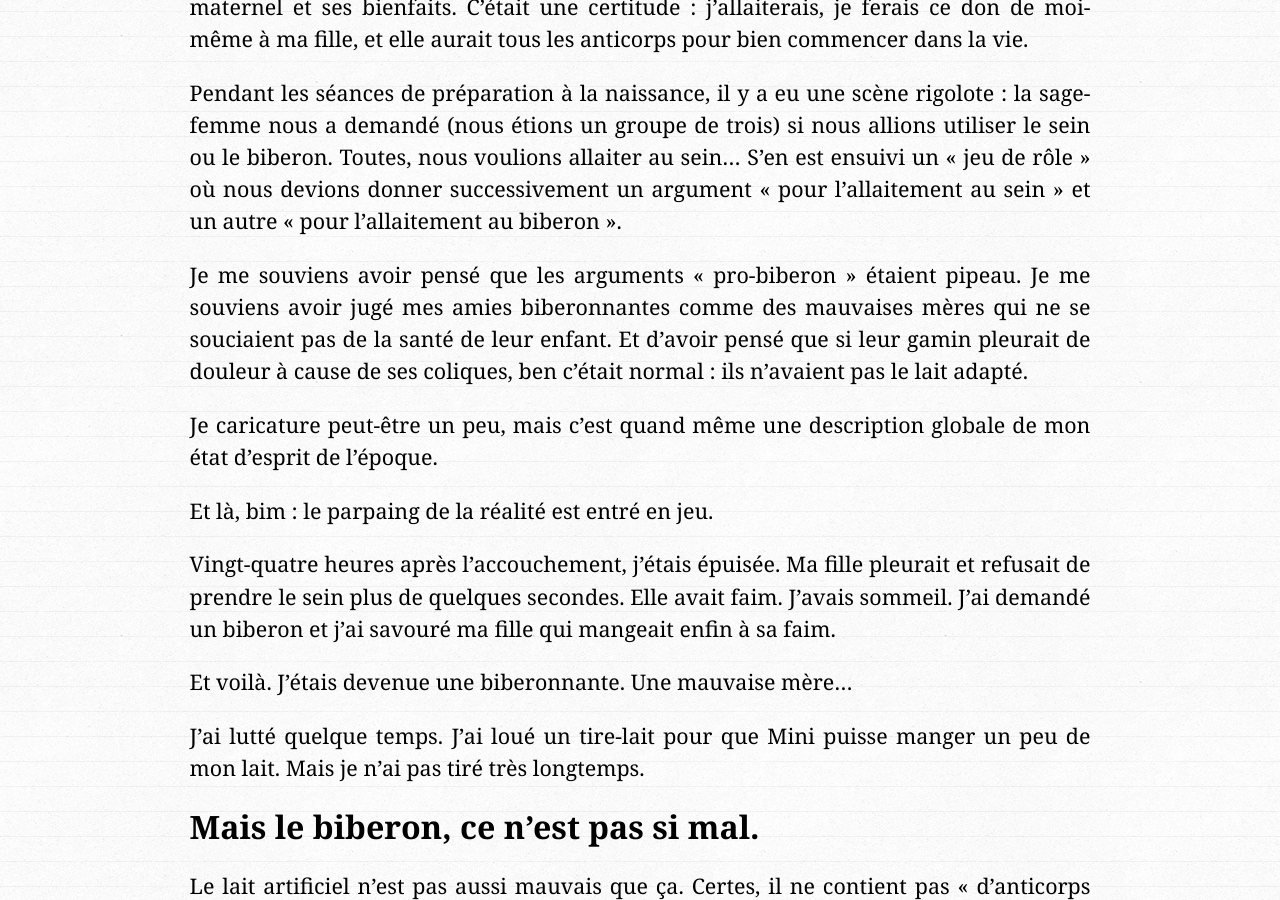
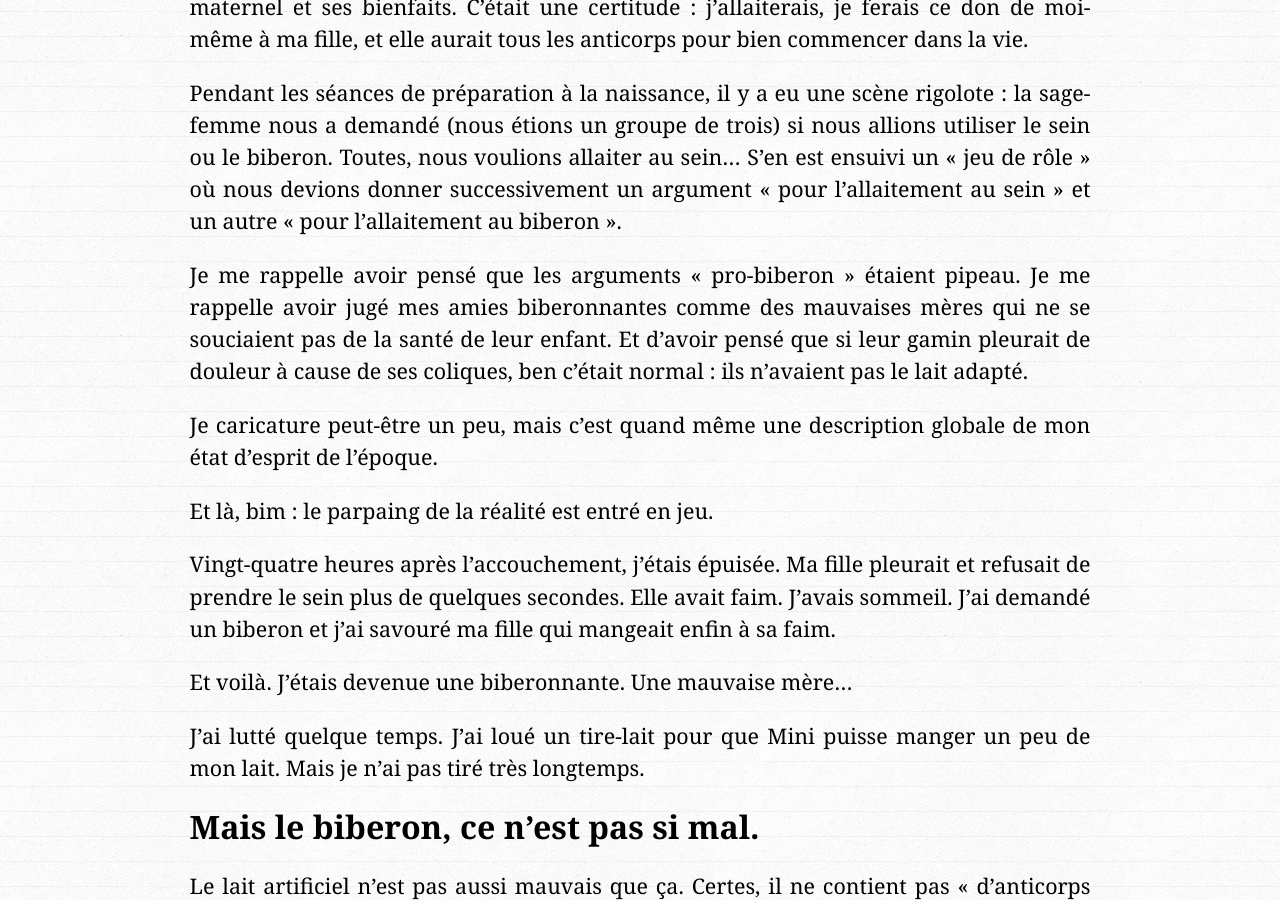
Before and after one commit to tut-tuuut/tut-tuuut.github.io, a Jekyll site: the page built from _posts/2014-05-03-sein-biberon.md, in a window 1280 px wide and 900 px high, scrolled down 399 px. Built offline with Jekyll 4.4.1, drawn with Linux system fonts in a browser that asks for light colours; Markdown is read by kramdown in place of the engine named in the settings.

Commit message:
Mod: fix wrong verb

```diff
--- a/_posts/2014-05-03-sein-biberon.md
+++ b/_posts/2014-05-03-sein-biberon.md
@@ -10,7 +10,7 @@ Quand j’étais enceinte, et même avant, je lisais pas mal de littérature sur
 
 Pendant les séances de préparation à la naissance, il y a eu une scène rigolote : la sage-femme nous a demandé (nous étions un groupe de trois) si nous allions utiliser le sein ou le biberon. Toutes, nous voulions allaiter au sein… S’en est ensuivi un « jeu de rôle » où nous devions donner successivement un argument « pour l’allaitement au sein » et un autre « pour l’allaitement au biberon ».
 
-Je me souviens avoir pensé que les arguments « pro-biberon » étaient pipeau. Je me souviens avoir jugé mes amies biberonnantes comme des mauvaises mères qui ne se souciaient pas de la santé de leur enfant. Et d’avoir pensé que si leur gamin pleurait de douleur à cause de ses coliques, ben c’était normal : ils n’avaient pas le lait adapté.
+Je me rappelle avoir pensé que les arguments « pro-biberon » étaient pipeau. Je me rappelle avoir jugé mes amies biberonnantes comme des mauvaises mères qui ne se souciaient pas de la santé de leur enfant. Et d’avoir pensé que si leur gamin pleurait de douleur à cause de ses coliques, ben c’était normal : ils n’avaient pas le lait adapté.
 
 Je caricature peut-être un peu, mais c’est quand même une description globale de mon état d’esprit de l’époque.
 
```
